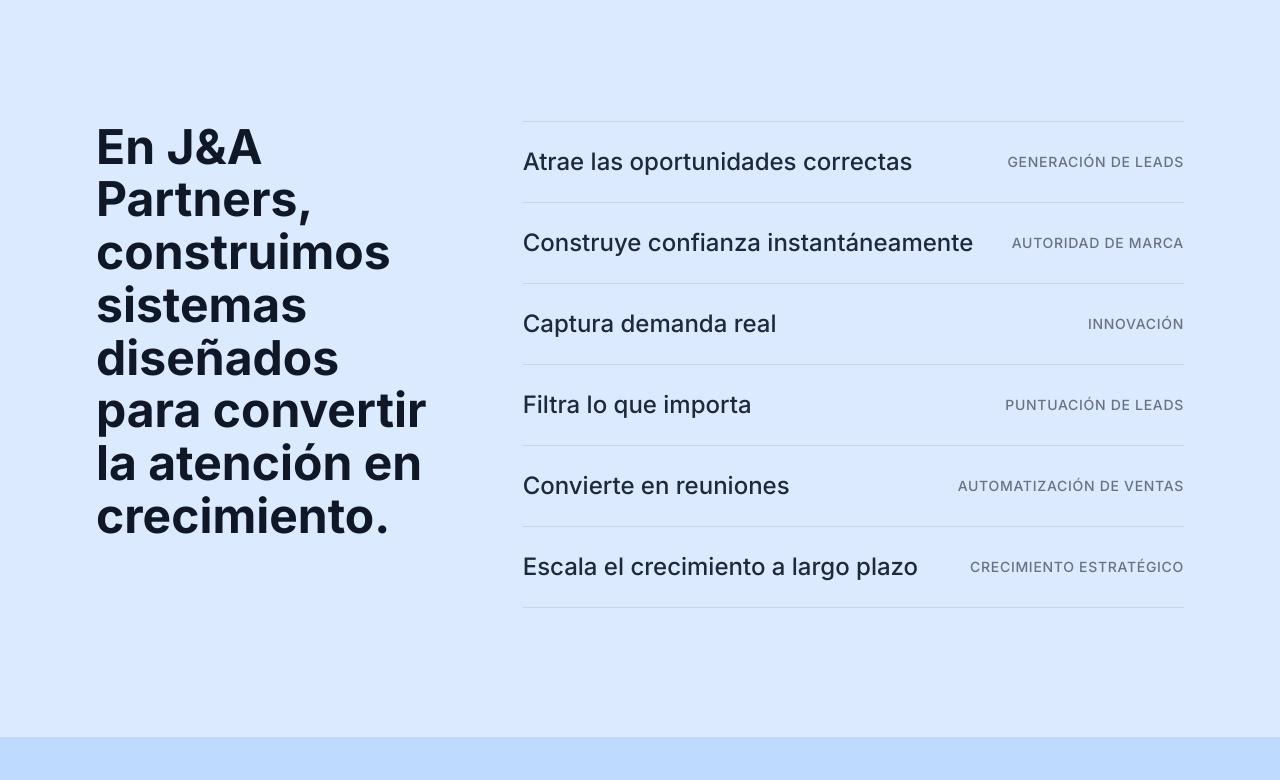
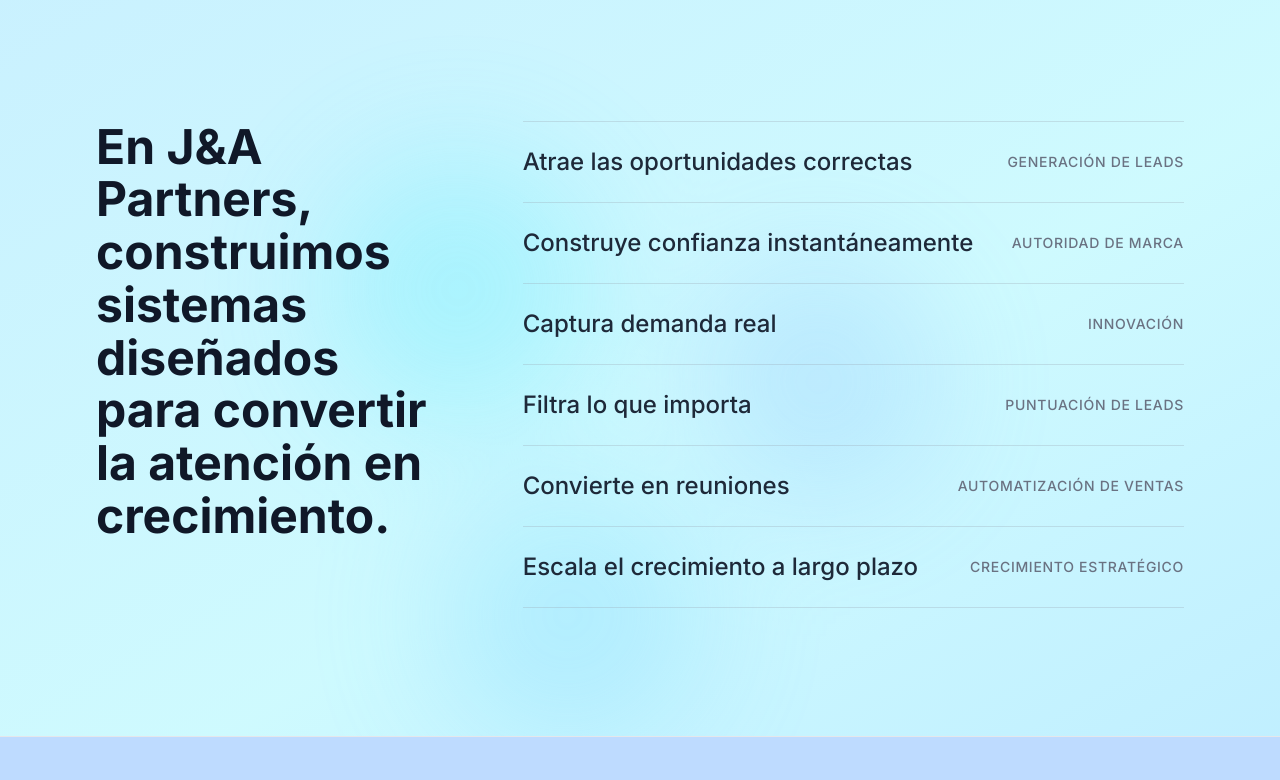
Before and after one commit to AldoCarbajal-3804/prototipo-react, a React (Vite) app: page / in a window 1280 px wide. Shown: the part 900-1680 px from the top of the page. Built offline with nearby package versions, Linux system fonts and the light colour scheme.

Commit message:
Agregar animaciones

```diff
--- a/src/App.css
+++ b/src/App.css
@@ -84,3 +84,81 @@
   filter: blur(8px);
   animation: bounceX linear infinite, bounceY ease-in-out infinite;
 }
+
+@keyframes float {
+  0%, 100% {
+    transform: translateY(0) translateX(0);
+  }
+  25% {
+    transform: translateY(-30px) translateX(15px);
+  }
+  50% {
+    transform: translateY(-15px) translateX(-10px);
+  }
+  75% {
+    transform: translateY(-40px) translateX(10px);
+  }
+}
+
+.animate-float {
+  animation: float linear infinite;
+}
+
+@keyframes gradient-shift {
+  0% {
+    background-position: 0% 50%;
+  }
+  50% {
+    background-position: 100% 50%;
+  }
+  100% {
+    background-position: 0% 50%;
+  }
+}
+
+.animate-gradient {
+  background-size: 200% 200%;
+  animation: gradient-shift 8s ease infinite;
+}
+
+@keyframes blob {
+  0% { transform: translate(0, 0) scale(1); }
+  33% { transform: translate(30px, -50px) scale(1.1); }
+  66% { transform: translate(-20px, 20px) scale(0.9); }
+  100% { transform: translate(0, 0) scale(1); }
+}
+
+@keyframes gradient-slow {
+  0% { background-position: 0% 50%; }
+  50% { background-position: 100% 50%; }
+  100% { background-position: 0% 50%; }
+}
+
+.animate-gradient-slow {
+  background-size: 400% 400%;
+  animation: gradient-slow 6s ease infinite;
+}
+
+.animate-blob {
+  animation: blob 6s ease-in-out infinite;
+}
+
+.animation-delay-2000 {
+  animation-delay: 2s;
+}
+
+.animation-delay-4000 {
+  animation-delay: 4s;
+}
+
+@keyframes cardShimmer {
+  0% {
+    background-position: 0% 50%;
+  }
+  50% {
+    background-position: 100% 50%;
+  }
+  100% {
+    background-position: 0% 50%;
+  }
+}
--- a/src/components/Card.jsx
+++ b/src/components/Card.jsx
@@ -1,6 +1,14 @@
-export const Card = ({ icon, name, description }) => {
+export const Card = ({ icon, name, description, index }) => {
     return(
-        <blockquote className="card rounded-xl sm:rounded-2xl p-6 sm:p-8 shadow-lg bg-blue-200" role="region" aria-labelledby={`card - ${name}`}>
+        <blockquote
+            className="card rounded-xl sm:rounded-2xl p-6 sm:p-8 shadow-lg bg-gradient-to-br from-blue-300 via-blue-200 to-cyan-200"
+            style={{
+                backgroundSize: '200% 200%',
+                animation: `cardShimmer 2s ease-in-out infinite`
+            }}
+            role="region"
+            aria-labelledby={`card - ${name}`}
+        >
             <div className="bg-sky-800 w-10 sm:w-12 h-10 sm:h-12 rounded-lg center mb-3 cursor-pointer" role="img" aria-label={`Icono de ${name}`}>
                 <img src={icon} alt="icon" aria-hidden="true"/>
             </div>
--- a/src/sections/Services.jsx
+++ b/src/sections/Services.jsx
@@ -39,31 +39,37 @@
                     icon={searchIcon}
                     name="IA para Investigaciones"
                     description="Desarrollo de software basado en inteligencia artificial especializado para proyectos de investigación académica y científica."
+                    index={0}
                 />
                 <Card
                     icon={business}
                     name="Software Empresarial"
                     description="Soluciones de software personalizadas diseñadas para optimizar procesos y operaciones de empresas de todos los tamaños."
+                    index={1}
                 />
                 <Card
                     icon={web}
                     name="Páginas Web"
                     description="Diseño y desarrollo de sitios web modernos, responsivos y optimizados para generar resultados."
+                    index={2}
                 />
                 <Card
                     icon={chat}
                     name="Chat Bots"
                     description="Asistentes virtuales inteligentes que automatizan la atención al cliente y mejoran la experiencia de usuario."
+                    index={3}
                 />
                 <Card
                     icon={erp}
                     name="Enterprise Resource Planning (ERP)"
                     description="Sistemas de planificación de recursos empresariales para gestionar inventarios, finanzas y operaciones de manera integrada."
+                    index={4}
                 />
                 <Card
                     icon={crmIcon}
                     name="Customer Relationship Management (CRM)"
                     description="Gestión de relaciones con clientes para mejorar ventas, seguimiento y satisfacción del cliente."
+                    index={5}
                 />
             </div>
         </section>
--- a/src/sections/Stats.jsx
+++ b/src/sections/Stats.jsx
@@ -20,7 +20,7 @@
                 Impacto real y ROI medible de nuestras soluciones de IA
             </p>
         </div>
-        <div className="relative max-w-6xl mx-auto mt-16 grid grid-cols-2 md:grid-cols-4 gap-6 px-6">
+        <div className="relative max-w-6xl mx-auto mt-16 grid grid-cols-1 sm:grid-cols-2 lg:grid-cols-4 gap-4 sm:gap-6 px-4 sm:px-6">
             {[
                 { value: "+27%", text: "Aumento en productividad", extra: "La automatización redujo significativamente la carga de trabajo manual." },
                 { value: "6x", text: "Procesos más rápidos", extra: "Los flujos de trabajo de IA optimizaron el tiempo operativo." },
@@ -29,16 +29,15 @@
             ].map((item, index) => (
                 <div
                     key={index}
-                    className="bg-white border border-gray-200 rounded-xl p-6 text-center
-                    transition duration-300 hover:shadow-md hover:-translate-y-1"
+                    className="bg-white border border-gray-200 rounded-xl p-4 sm:p-6 text-center transition duration-300 hover:shadow-md hover:-translate-y-1"
                 >
-                    <h2 className="text-3xl md:text-4xl font-semibold text-blue-600">
+                    <h2 className="text-2xl sm:text-3xl md:text-4xl font-semibold text-blue-600">
                         {item.value}
                     </h2>
                     <p className="text-gray-700 mt-2 text-sm font-medium">
                         {item.text}
                     </p>
-                    <p className="text-xs text-gray-500 mt-2">
+                    <p className="text-xs text-gray-500 mt-2 line-clamp-2">
                         {item.extra}
                     </p>
                 </div>
--- a/src/sections/WhoSection.jsx
+++ b/src/sections/WhoSection.jsx
@@ -10,10 +10,10 @@
 
     return(
         <div id="who-section" className="bg-blue-200 py-10 border-b-2 border-gray-600">
-            <h3 className="text-gray-700 mb-14 text-center text-2xl sm:text-3xl lg:text-4xl font-bold">
+            <h3 className="text-gray-700 mb-14 text-center text-2xl sm:text-3xl lg:text-4xl font-bold px-4">
                 Con quién trabajamos
             </h3>
-            <div className="grid grid-cols-1 sm:grid-cols-2 lg:grid-cols-3 gap-8 mx-20">
+            <div className="grid grid-cols-1 sm:grid-cols-2 lg:grid-cols-3 gap-4 sm:gap-6 lg:gap-8 px-4 sm:px-8 lg:px-20">
                 <CardWork
                     title="Empresas en crecimiento"
                     desc="Negocios con ineficiencias operativas que buscan escalar mediante soluciones digitales estructuradas."
--- a/src/sections/WhySection.jsx
+++ b/src/sections/WhySection.jsx
@@ -38,8 +38,14 @@
   ];
 
   return (
-    <section id="why-section" className="bg-blue-100 py-20 lg:py-32 px-6 sm:px-12 lg:px-24 border-b border-gray-200">
-      <section className="max-w-7xl mx-auto flex flex-col lg:flex-row gap-16 lg:gap-24">
+    <section id="why-section" className="bg-blue-100 py-20 lg:py-32 px-6 sm:px-12 lg:px-24 border-b border-gray-200 relative overflow-hidden">
+      <div className="absolute inset-0 bg-gradient-to-br from-blue-200 via-cyan-100 to-blue-300 animate-gradient-slow" />
+      <div className="absolute inset-0 opacity-30">
+        <div className="absolute top-1/4 left-1/4 w-64 h-64 bg-cyan-300 rounded-full mix-blend-multiply filter blur-3xl animate-blob" />
+        <div className="absolute top-1/3 right-1/4 w-64 h-64 bg-blue-300 rounded-full mix-blend-multiply filter blur-3xl animate-blob animation-delay-2000" />
+        <div className="absolute -bottom-8 left-1/3 w-64 h-64 bg-sky-300 rounded-full mix-blend-multiply filter blur-3xl animate-blob animation-delay-4000" />
+      </div>
+      <section className="max-w-7xl mx-auto flex flex-col lg:flex-row gap-16 lg:gap-24 relative z-10">
 
         <div className="lg:w-1/3 text-left">
           <h2 className="text-3xl sm:text-4xl lg:text-5xl font-bold leading-[1.1] text-gray-900">
```
